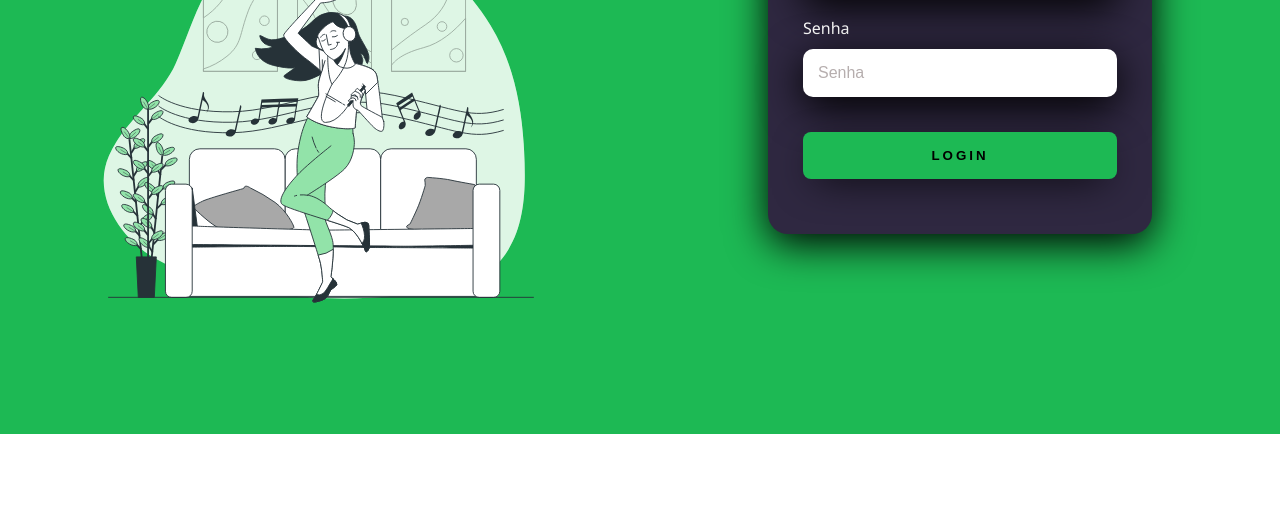
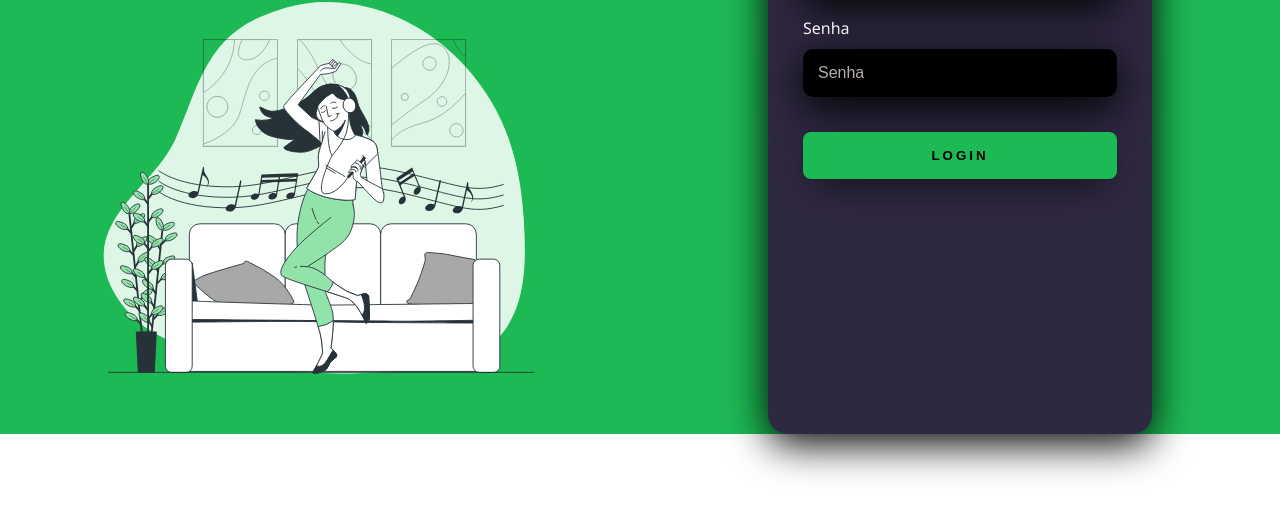
Before and after one commit to felipeholanda2077/Spotify-Clone, a plain HTML site: page login.html in a window 1280 px wide. Shown: the part 366-875 px from the top of the page. Before the commit the page ends 800 px from the top, so only its background shows below. Drawn offline with Linux system fonts and the light colour scheme.

Commit message:
Em Andamento

```diff
--- a/Login.css
+++ b/Login.css
@@ -56,7 +56,7 @@ body * {
 }
 
 .card-login > h1 {
-    color: white;
+    color: rgb(255, 251, 251);
     font-weight: 400;
     margin: 0;
 }
@@ -75,7 +75,7 @@ body * {
     border: none;
     border-radius: 10px;
     padding: 15px;
-    background: white;
+    background: rgb(0, 0, 0);
     color: white;
     font-size: 12pt;
     box-shadow: 0px 10px 40px black;
@@ -107,9 +107,21 @@ body * {
     cursor: pointer;
 }
 
+@media only screen and (min-width:1200px){
+    .left-login{
+        margin-top: 150px;
+        align-items: center;
+        text-shadow: rgb(182, 174, 174);
+    }
+    .right-login{
+        align-items: initial;
+    }
+}
+
 @media only screen and (max-width: 950px){
     .card-login{
         width: 85%;
+        height: 50%;
     }
 }
 
```
